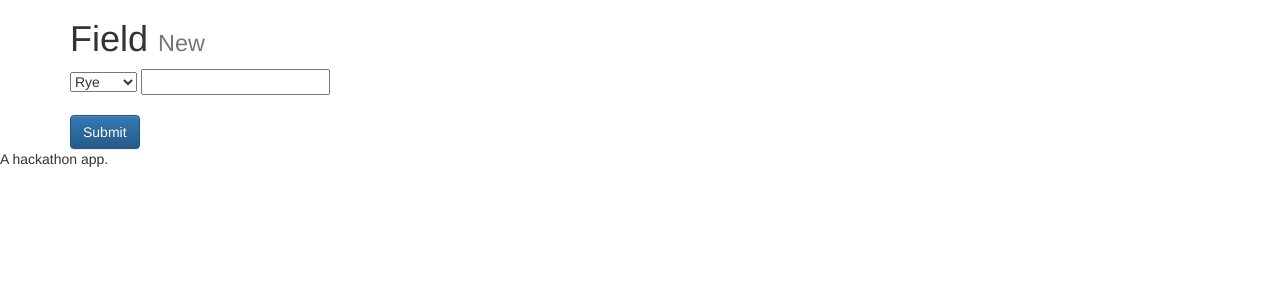
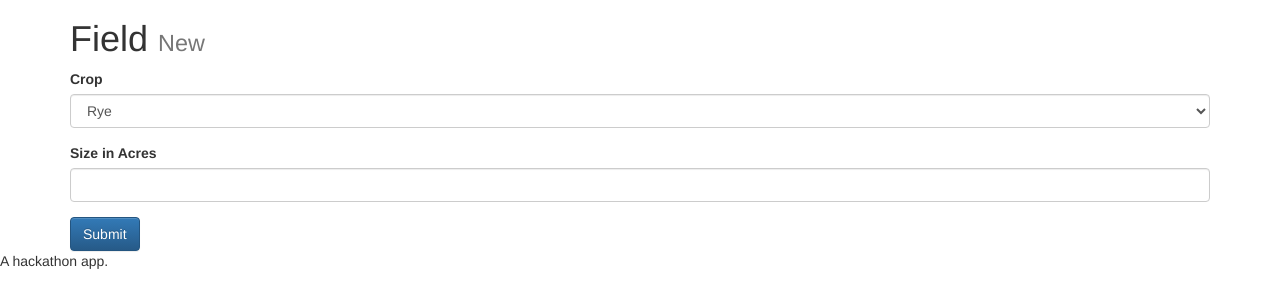
Before and after one commit to IPPETAD/agrilytics, a Flask app: page /field/add in a window 1280 px wide. Shown: the part 51-359 px from the top of the page. Run offline with Flask 2, Linux system fonts and the light colour scheme; some libraries are stand-ins or nearby versions.

Commit message:
Bootstrapped up the form @jtfinlay

```diff
--- a/farm/forms.py
+++ b/farm/forms.py
@@ -2,6 +2,6 @@ from flask_wtf import Form
 from wtforms import fields, validators
 
 class FieldForm(Form):
-    crop = fields.SelectField('Crop', choices=[('rye', 'Rye'), ('oats', 'Oats'), ('can', 'Canola')])
+    crop = fields.SelectField('Crop', choices=[('rye', 'Rye'), ('oats', 'Oats'), ('canola', 'Canola')])
     size = fields.DecimalField('Size in Acres', places=2)
     geo_data = fields.HiddenField(id='map_input')
--- a/farm/templates/field_add.html
+++ b/farm/templates/field_add.html
@@ -5,13 +5,17 @@
 {% block content %}
 <h1>Field <small>New</small></h1>
 
-<form method=post action="/fields/add">
-    <dl>
-        {% for field in form %}
-			{{ field }}
-        {% endfor %}
-    </dl>
-    <button type="submit" value="confirm" class="btn btn-primary">Submit</button>
+<form method="post" action="/field/add" role="form">
+	{{ form.hidden_tag() }}
+	<div class="form-group">
+		{{ form.crop.label }}
+		{{ form.crop(class_='form-control') }}
+	</div>
+	<div class="form-group">
+		{{ form.size.label }}
+		{{ form.size(class_='form-control') }}
+	</div>
+	<button type="submit" value="confirm" class="btn btn-primary">Submit</button>
 </form>
 
 {% endblock %}
--- a/farm/views.py
+++ b/farm/views.py
@@ -30,10 +30,10 @@ def field(field_id):
 
 @app.route('/field/add', methods=['GET', 'POST'])
 def field_add():
+    form = forms.FieldForm()
     if request.method == 'POST':
         return render_template('field_add.html', form=form)
     else:
-        form = forms.FieldForm()
         return render_template('field_add.html', form=form)
 
 @app.route('/bin/<bin_id>')
```
